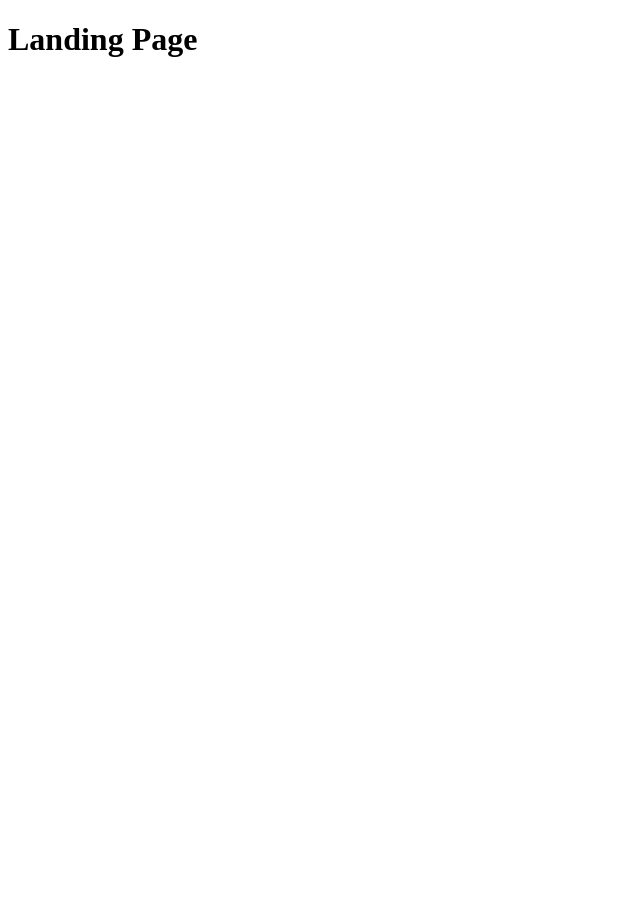
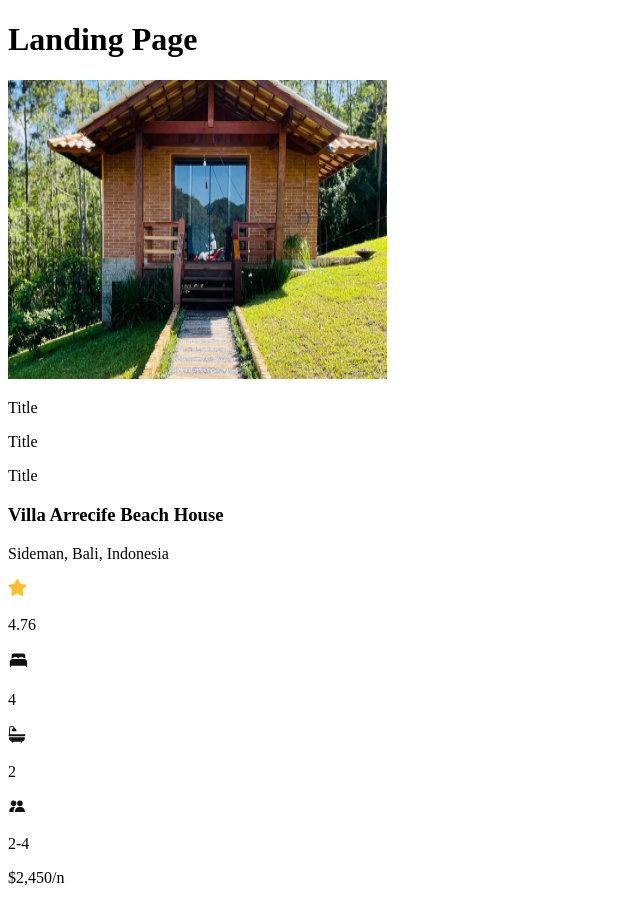
Before and after one commit to Dahsiee/alx-project-0x00-setup, a Next.js app in the folder alx-project-0x00/: page /landing in a window 1280 px wide. Shown: the whole page, without its empty margins (0-640 px from the left). Before the commit the page ends 800 px from the top, so only its background shows below. Built offline with nearby package versions, Linux system fonts and the light colour scheme.

Commit message:
fix: correct typo in Pill component prop and update Landing page to include Card

```diff
--- a/alx-project-0x00/components/Card.tsx
+++ b/alx-project-0x00/components/Card.tsx
@@ -11,7 +11,7 @@ const Card: React.FC = () => {
     <div className="h-[422px] w-[378.56px] cursor-pointer hover:shadow-md hover:rounded-lg ">
       <Image className="rounded-lg" src={HOUSE_IMAGE} width={378.56} height={299.37} alt="house image" />
       <div className="p-2 flex gap-2 mt-2">
-        <Pill tittle="Top Villa" />
+        <Pill title="Top Villa" />
         <Pill title="Self CheckIn" />
         <Pill title="Free Reschedule" />
       </div>
--- a/alx-project-0x00/pages/landing.tsx
+++ b/alx-project-0x00/pages/landing.tsx
@@ -1,7 +1,11 @@
+import Card from "@/components/Card";
+
 const Landing: React.FC = () => {
   return (
     <div>
       <h1 className="text-xl font-extralight">Landing Page</h1>
+
+      <Card />
     </div>
   )
 }
```
